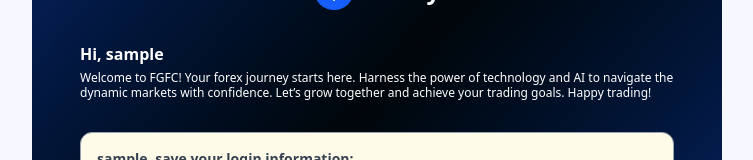
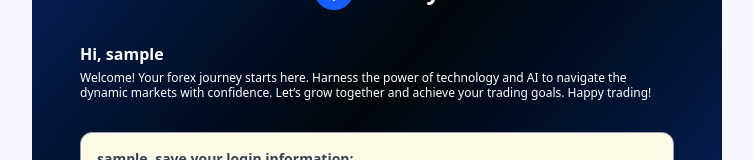
Before and after one commit to shaikhjunaid775/ripple.v1, a React (Vite) app: page /welcomeLetter in a window 1280 px wide. Shown: the part 306-466 px from the top of the page, without its empty margins (263-1016 px from the left). Built offline with nearby package versions, Linux system fonts and the light colour scheme; sample sign-in values are in the browser's storage.

Commit message:
Complete Routing

```diff
--- a/src/pages/WelcomeLetter.jsx
+++ b/src/pages/WelcomeLetter.jsx
@@ -82,7 +82,7 @@
             Hi, {userData.username}
           </p>
           <p className="text-white text-xs leading-tight">
-            Welcome to FGFC! Your forex journey starts here. Harness the power
+            Welcome! Your forex journey starts here. Harness the power
             of technology and AI to navigate the dynamic markets with
             confidence. Let’s grow together and achieve your trading goals.
             Happy trading!
```
